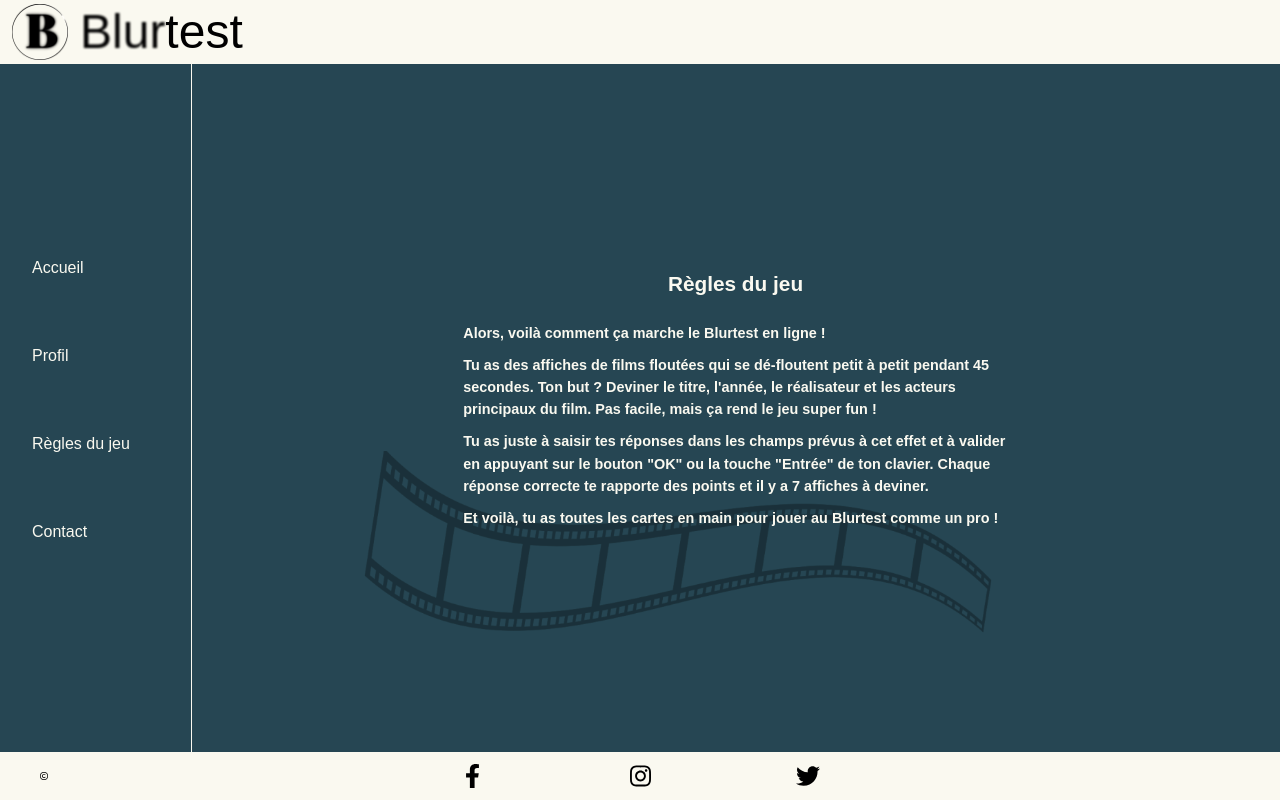
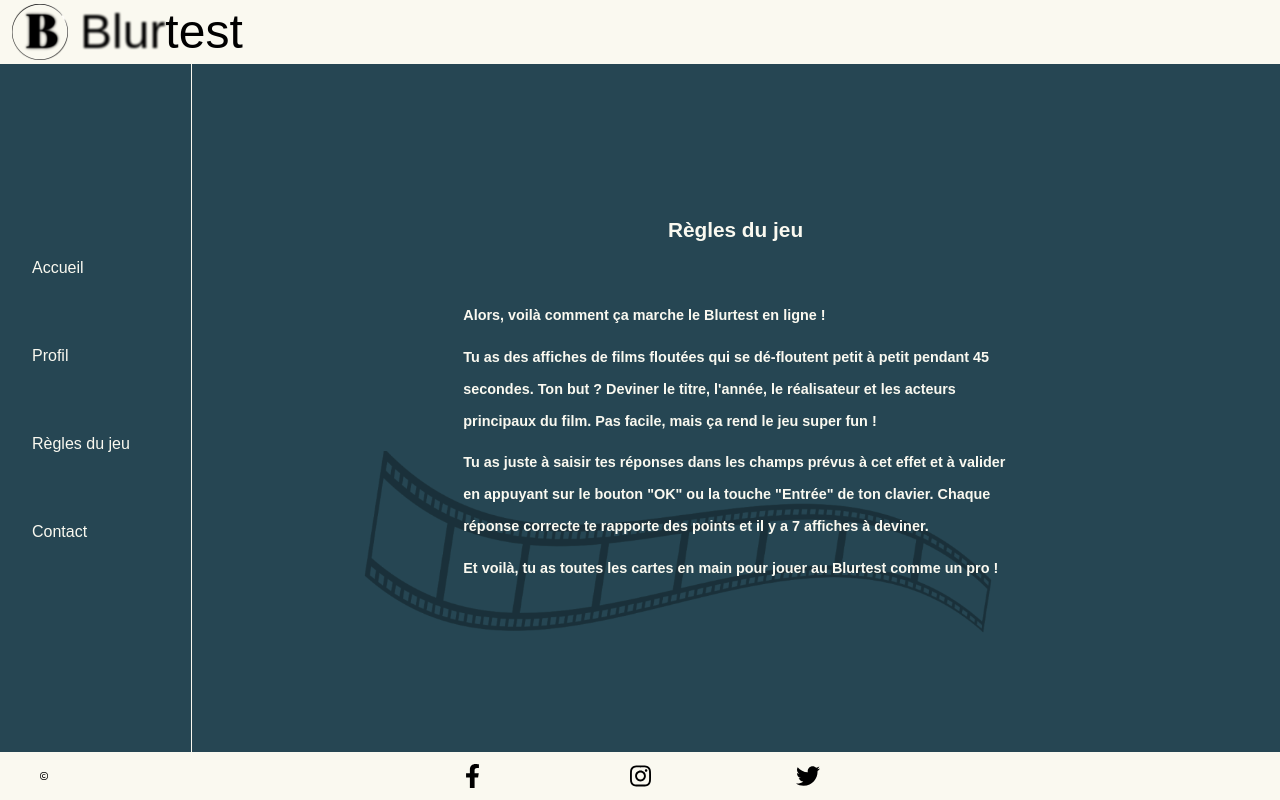
Before and after one commit to SbirLobo/Blurtest, a React (Vite) app in the folder frontend/: page /rules in a window 1280 px wide. Built offline with nearby package versions, Linux system fonts and the light colour scheme; a web font is replaced by a local one.

Commit message:
change line height

```diff
--- a/frontend/src/App.css
+++ b/frontend/src/App.css
@@ -224,11 +224,11 @@ input[type="checkbox"]:checked ~ span:nth-of-type(3) {
     z-index: 1;
     height: 100%;
     width: 80%;
-    color: theme("colors.secondary");;
+    color: theme("colors.secondary");
     display: flex;
     align-items: center;
     flex-direction: column;
-    justify-content: center
+    justify-content: center;
   }
 
   .rulesTextsMd {
@@ -243,7 +243,7 @@ input[type="checkbox"]:checked ~ span:nth-of-type(3) {
     font-size: 1.3rem;
     line-height: 1.7rem;
     text-align: center;
-    margin-bottom: 1.5rem;
+    margin-bottom: 3.5rem;
   }
 
   .rulesParag {
@@ -255,7 +255,7 @@ input[type="checkbox"]:checked ~ span:nth-of-type(3) {
 
   .rulesParagMd {
     font-size: 0.9rem;
-    line-height: 1.4rem;
+    line-height: 2rem;
   }
 
   .rulesTexts p:nth-child(1),
```
